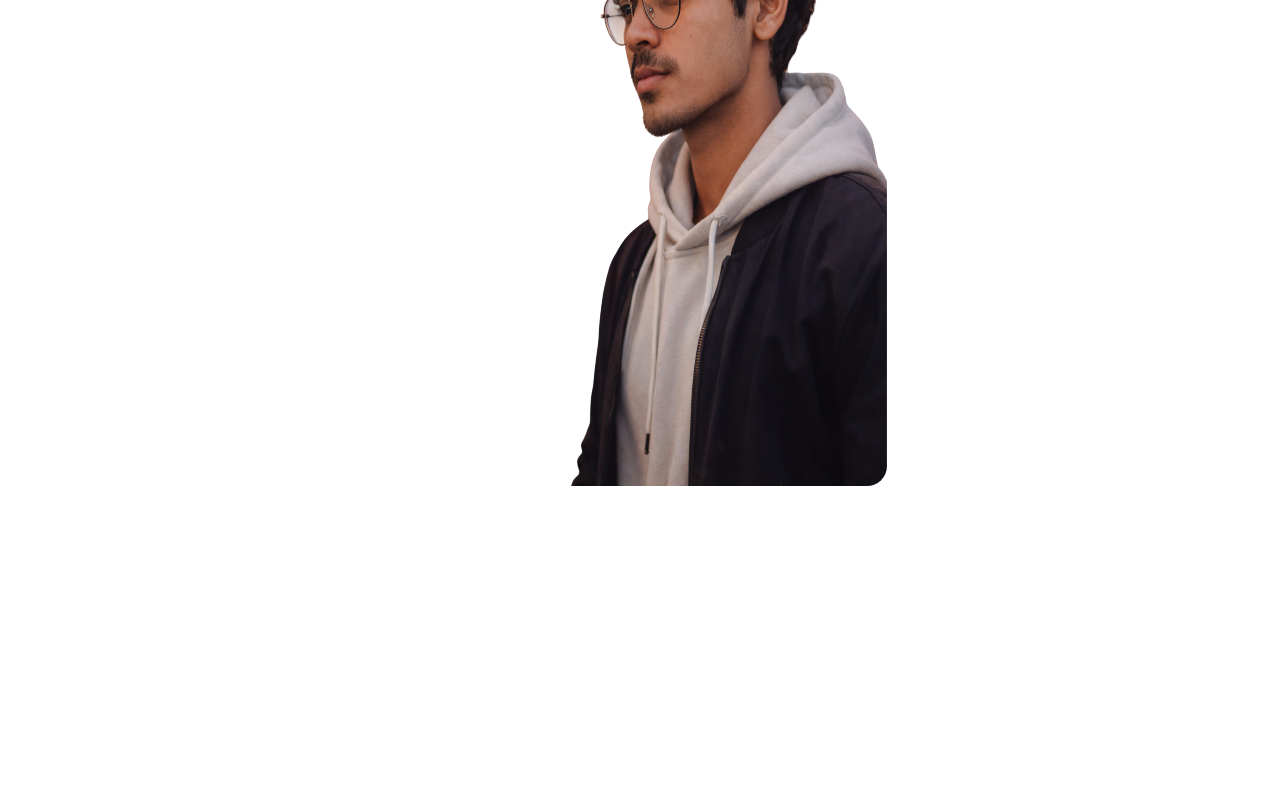
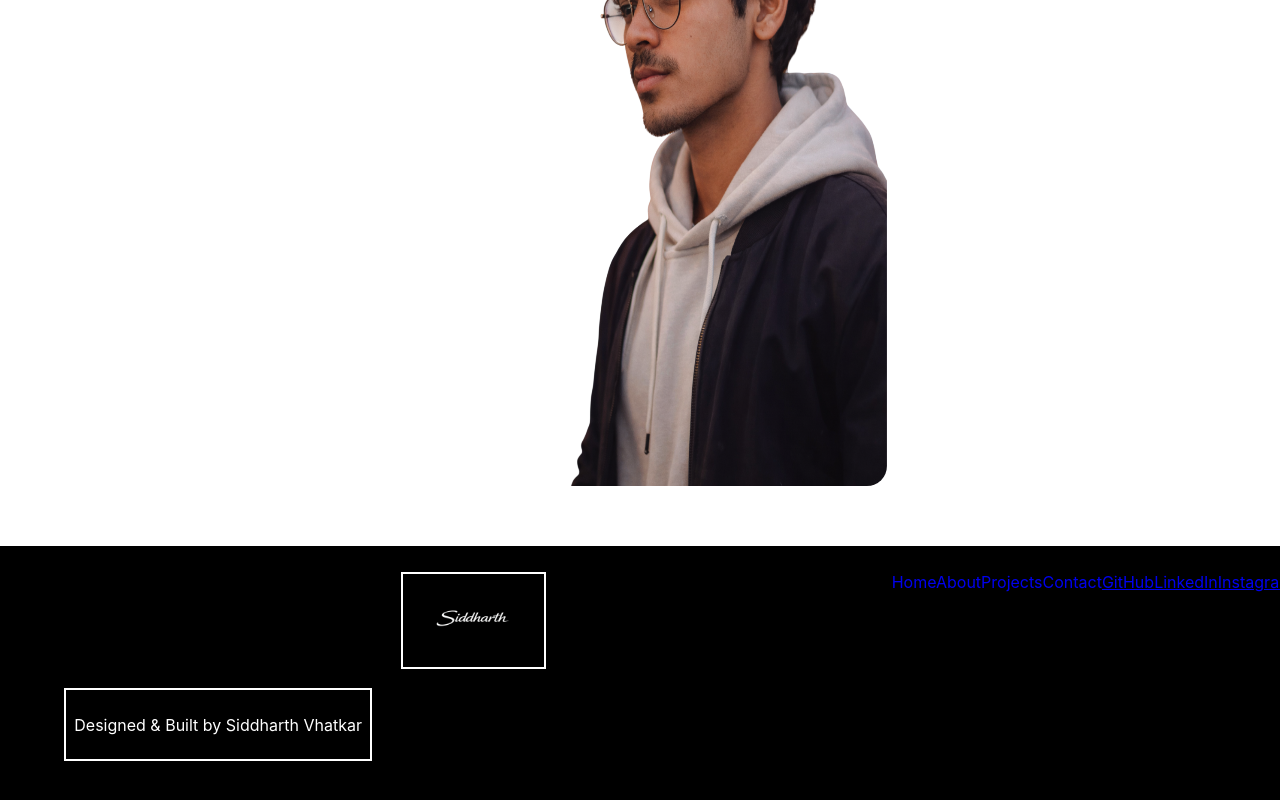
Before and after one commit to SiddharthThe/Portfolio, a React (Create React App) app: page / in a window 1280 px wide. Shown: the part 304-1104 px from the top of the page. Before the commit the page ends 850 px from the top, so only its background shows below. Built offline with nearby package versions, Linux system fonts and the light colour scheme.

Commit message:
footer init

```diff
--- a/src/App.js
+++ b/src/App.js
@@ -2,6 +2,7 @@ import React from 'react';
 import './App.css';
 import Home from './pages/home';
 import {Navbar} from './components/navbar';
+import {Footer} from './components/footer';
 import { BrowserRouter as Router, Routes, Route } from 'react-router-dom';
 
 function App() {
@@ -13,6 +14,7 @@ function App() {
           <Routes>
             <Route path='/' element={<Home />} />
           </Routes>
+        <Footer/>
         </Router>
       </div>
 
--- /dev/null
+++ b/src/components/footer.css
@@ -0,0 +1,31 @@
+.footer-main{
+    display: flex;
+    justify-content: space-between;
+    align-items: flex-start;
+    padding: 2% 5%;
+    background-color: #000000;
+    color: white;
+    height: 30vh;
+    width: 100%;
+}
+.f-logo-container {
+  display: flex;
+  flex-direction: column;
+  align-items: flex-start;
+  gap: 15px;
+  flex : 1;
+}
+
+.f-logo-img{
+    width: 17%;
+    height: 60%;
+    margin-right: 1%;
+    border: 2px solid white;
+}
+.f-text{
+    border: 2px solid white;
+    padding: 1%;
+}
+.f-navigate{
+    text-decoration: none;
+}
--- /dev/null
+++ b/src/components/footer.js
@@ -0,0 +1,34 @@
+import React from 'react'
+import SiddLogo from '../assets/sidd-logo.png';
+import { Link } from 'react-router-dom';
+import './footer.css';
+
+export const Footer = () => {
+    return (
+        <div className='footer-main'>
+            <div className='f-logo-container'>
+                <div className='f-logo'>
+                    <img src={SiddLogo} alt="logo" className='f-logo-img' />
+                </div>
+                <div className='f-text'>
+                    <p>Designed & Built by Siddharth Vhatkar</p>
+                </div>
+            </div>
+
+            <div className='f-navigate'>
+                <Link to='/' className='f-navigate'>Home</Link>
+                <Link to='/about' className='f-navigate'>About</Link>
+                <Link to='/projects' className='f-navigate'>Projects</Link>
+                <Link to='/contact' className='f-navigate'>Contact</Link>
+            </div>
+
+            <div className='f-contact'>
+              <a href="https://github.com/SiddharthThe" target='blank'>GitHub</a>
+             <a href="https://www.linkedin.com/in/siddharth-vhatkar/" target='blank' >LinkedIn</a>
+             <a href="https://www.instagram.com/siddharthvhatkar/"target='blank'>Instagram</a>
+             <a href="https://x.com/SiddharthThe_" target='blank'>Twitter</a>
+
+            </div>
+        </div>
+    )
+}
```
Also changed, not shown: src/assets/sidd-logo.png (added).
